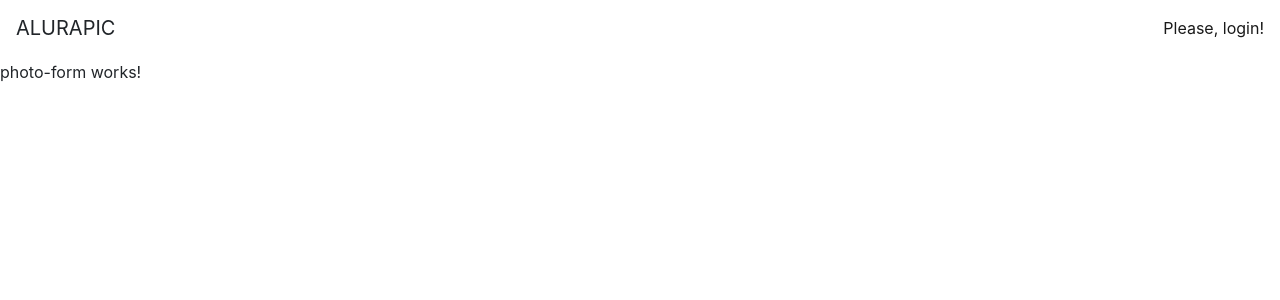
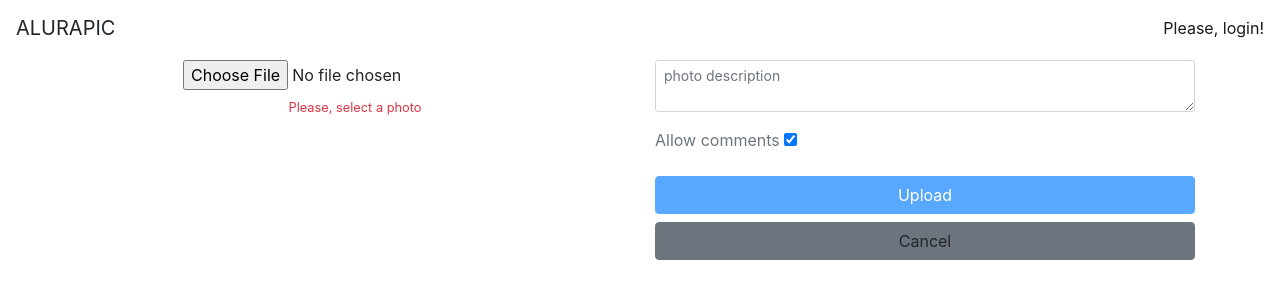
Before and after one commit to rafael-buttignon/AngularPicStudy, an Angular app in the folder AluraPicStudy/: page /p/add in a window 1280 px wide. Shown: the top 300 px of the page. Built offline with nearby package versions, Linux system fonts and the light colour scheme.

Commit message:
Component de upload de imagens

```diff
--- a/AluraPicStudy/src/app/app.component.html
+++ b/AluraPicStudy/src/app/app.component.html
@@ -1,2 +1,3 @@
 <ap-header></ap-header>
 <router-outlet></router-outlet>
+<ap-footer></ap-footer>
--- /dev/null
+++ b/AluraPicStudy/src/app/core/footer/footer.component.html
@@ -0,0 +1,18 @@
+<footer class="mt-5" *ngIf="(user$ | async) as user">
+    <div class="fixed-bottom bg-white p-1">
+        <div class="container">
+            <div class="row text-center">
+                <div class="col-6">
+                    <a [routerLink]="['']">
+                        <i class="fa fa-home fa-2x"></i>
+                    </a>
+                </div>
+                <div class="col-6">
+                    <a [routerLink]="['p', 'add']">
+                        <i class="fa fa-plus-circle fa-2x"></i>
+                    </a>
+                </div>
+            </div>
+        </div>
+    </div>
+</footer>
--- /dev/null
+++ b/AluraPicStudy/src/app/core/footer/footer.component.ts
@@ -0,0 +1,21 @@
+import { Component, OnInit } from '@angular/core';
+import { Observable } from 'rxjs';
+import { User } from '../user/user';
+import { UserService } from '../user/user.service';
+
+@Component({
+    selector: 'ap-footer',
+    templateUrl: './footer.component.html'
+})
+export class FooterComponent implements OnInit{
+
+    user$: Observable<User>;
+
+    constructor(private userService: UserService) {
+
+    }
+
+    ngOnInit(): void {
+        this.user$ = this.userService.getUser();
+    }
+}
--- a/AluraPicStudy/src/app/photos/photo-form/photo-form.component.html
+++ b/AluraPicStudy/src/app/photos/photo-form/photo-form.component.html
@@ -1,3 +1,43 @@
-<p>
-  photo-form works!
-</p>
+<div class="container">
+  <form [formGroup]="photoForm" class="row" (submit)="upload()">
+    <div class="col-md-6 text-center">
+      <input
+        formControlName="file"
+        type="file"
+        accept="image/*"
+        (change)="fileImagem = $event.target.files[0]"
+      >
+      <ap-vmessage
+        text="Please, select a photo"
+        *ngIf="photoForm.get('file').errors?.required">
+      </ap-vmessage>
+    </div>
+
+    <div class="col-md-6">
+      <div class="form-group">
+        <textarea
+          formControlName="description"
+          class="form-control form-control-sm"
+          placeholder="photo description">
+        </textarea>
+        <ap-vmessage
+          text="Max Length is 300"
+          *ngIf="photoForm.get('description').errors?.maxlength">
+      </ap-vmessage>
+      </div>
+
+      <div class="form-group">
+        <label class="text-muted">
+          Allow comments
+          <input formControlName="allowComments" type="checkbox">
+        </label>
+      </div>
+
+      <button [disabled]="photoForm.invalid" type="submit" class="btn btn-primary btn-block">
+        Upload
+      </button>
+
+      <a class="btn btn-secondary btn-block">Cancel</a>
+    </div>
+  </form>
+</div>
--- a/AluraPicStudy/src/app/photos/photo-form/photo-form.component.ts
+++ b/AluraPicStudy/src/app/photos/photo-form/photo-form.component.ts
@@ -1,4 +1,7 @@
 import { Component, OnInit } from '@angular/core';
+import { FormBuilder, FormGroup, Validators } from '@angular/forms';
+import { Router } from '@angular/router';
+import { PhotoService } from '../photo/photo.service';
 
 @Component({
   selector: 'ap-photo-form',
@@ -7,9 +10,29 @@ import { Component, OnInit } from '@angular/core';
 })
 export class PhotoFormComponent implements OnInit {
 
-  constructor() { }
+  photoForm: FormGroup;
+  fileImagem: File;
+
+  constructor(
+    private formBuilder: FormBuilder,
+    private photoService: PhotoService,
+    private router: Router
+    ) { }
 
   ngOnInit() {
+    this.photoForm = this.formBuilder.group({
+      file: ['', Validators.required],
+      description: ['', Validators.maxLength(300)],
+      allowComments: [true]
+    });
+  }
+
+  upload(){
+    const description = this.photoForm.get('description').value;
+    const allowComments = this.photoForm.get('allowComments').value;
+    this.photoService
+    .upload(description, allowComments, this.fileImagem)
+    .subscribe(() => this.router.navigate(['']))
   }
 
 }
--- a/AluraPicStudy/src/app/photos/photo/photo.component.ts
+++ b/AluraPicStudy/src/app/photos/photo/photo.component.ts
@@ -1,4 +1,6 @@
 import { Component, Input } from '@angular/core';
+
+const cloud = 'http://localhost:3000/imgs/'
 
 @Component({
     selector: 'ap-photo',
@@ -6,7 +8,19 @@ import { Component, Input } from '@angular/core';
 })
 export class PhotoComponent {
 
+    private _url = '';
+
     @Input() description='';
 
-    @Input() url='';
+    @Input() set url(url: string){
+        if(!url.startsWith('data')){
+            this._url = cloud + url;
+        }else{
+            this._url = url;
+        }
+    }
+
+    get url(){
+        return this._url;
+    }
 }
--- a/AluraPicStudy/src/app/photos/photo/photo.service.ts
+++ b/AluraPicStudy/src/app/photos/photo/photo.service.ts
@@ -22,4 +22,14 @@ export class PhotoService {
         return this.http
             .get<Photo[]>(API + '/' + userName + '/photos', { params });
     }
+
+    upload(description: string, allowComments: boolean, file: File){
+        const formData = new FormData();
+        formData.append('description', description);
+        formData.append('allowComments', allowComments ? 'true' : 'false');
+        formData.append('imageFile', file);
+
+        return this.http.post(API + '/photos/upload', formData);
+
+    }
 }
```
Also changed, not shown: AluraPicStudy/src/app/core/core.module.ts (+9 -2 lines), AluraPicStudy/src/app/photos/photo-form/photo-form.module.ts (+13 -2 lines), 4 other files (tests, documents, lock files or other folders).
